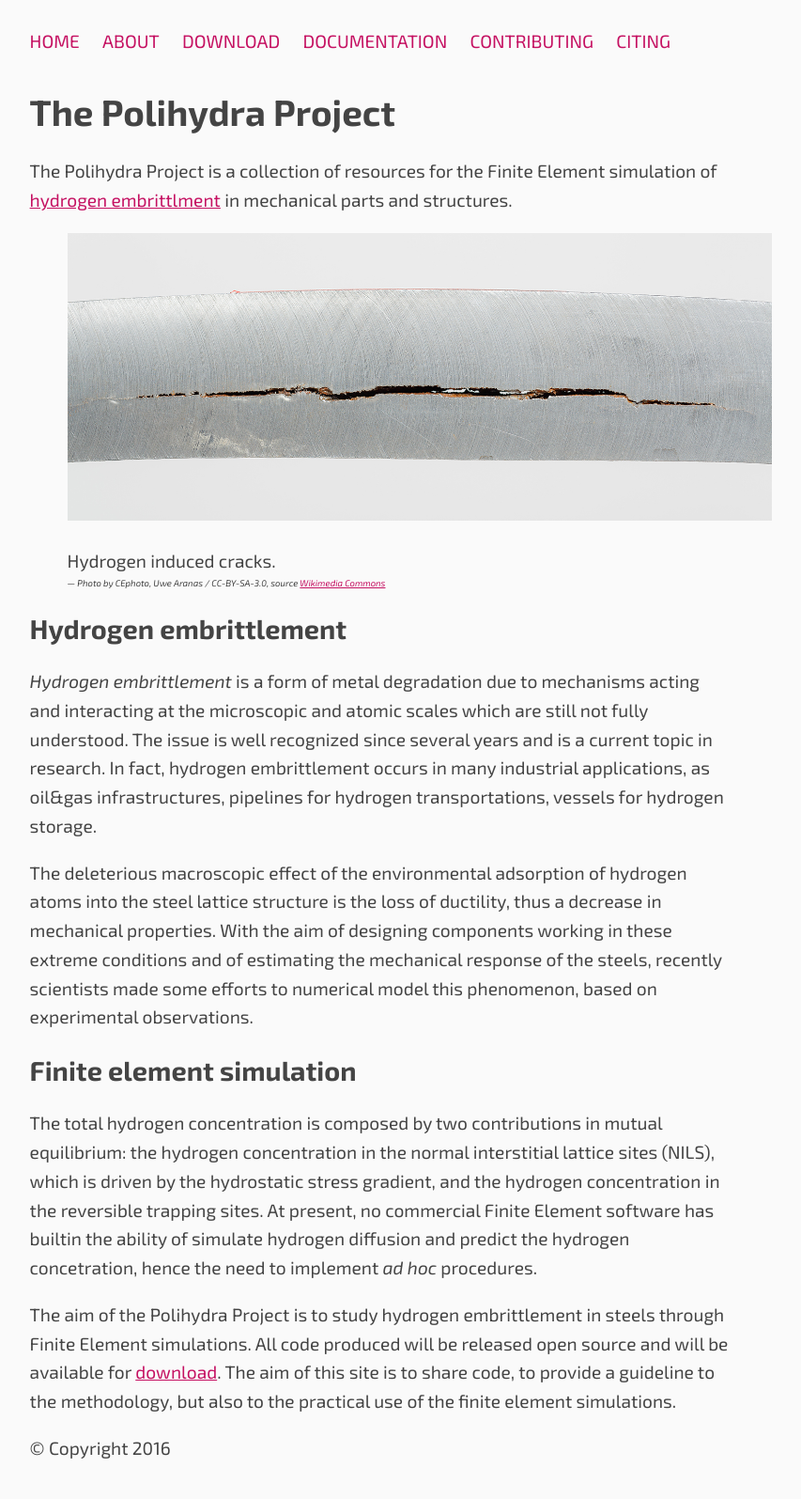
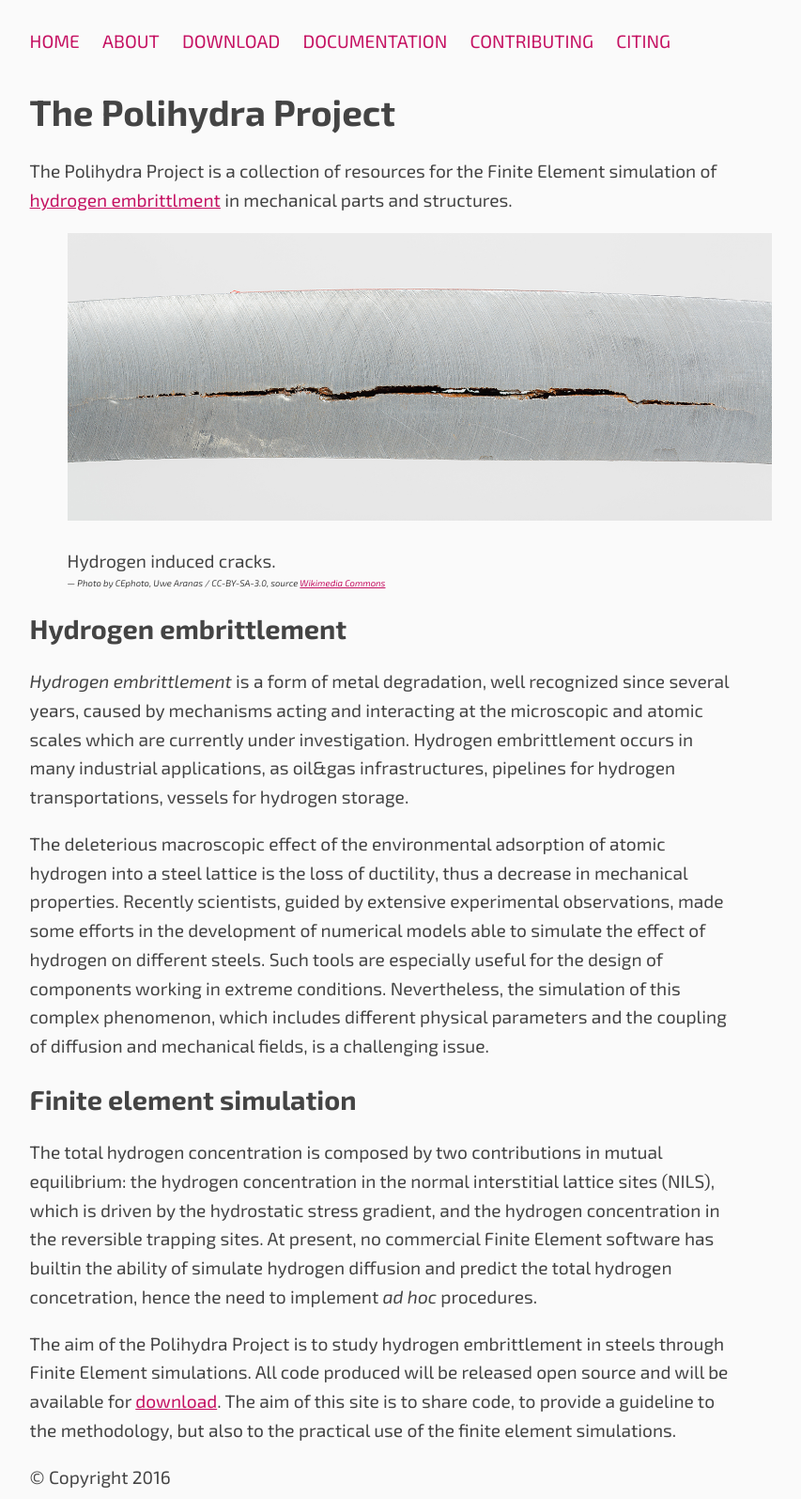
Before and after one commit to PoliHydra/polihydra.github.io, a Jekyll site: the page built from index.md, in a window 1280 px wide. Shown: the whole page at 94% size, without its empty margins (122-975 px from the left). Built offline with Jekyll 4.4.1, drawn with Linux system fonts in a browser that asks for light colours; before the commit the page ends 1565 px from its top, so only the background shows below that.

Commit message:
Update index.md

```diff
--- a/index.md
+++ b/index.md
@@ -27,21 +27,16 @@ CC-BY-SA-3.0, source [Wikimedia Commons][hic]</cite>
 
 ## Hydrogen embrittlement
 
-*Hydrogen embrittlement* is a form of metal degradation due to
-mechanisms acting and interacting at the microscopic and atomic scales
-which are still not fully understood. The issue is well recognized
-since several years and is a current topic in research. In fact,
-hydrogen embrittlement occurs in many industrial applications, as
+*Hydrogen embrittlement* is a form of metal degradation, well recognized
+since several years, caused by mechanisms acting and interacting at the microscopic and atomic scales
+which are currently under investigation. Hydrogen embrittlement occurs in many industrial applications, as
 oil&gas infrastructures, pipelines for hydrogen transportations,
 vessels for hydrogen storage.
 
 The deleterious macroscopic effect of the environmental adsorption of
-hydrogen atoms into the steel lattice structure is the loss of
-ductility, thus a decrease in mechanical properties. With the aim of
-designing components working in these extreme conditions and of
-estimating the mechanical response of the steels, recently scientists
-made some efforts to numerical model this phenomenon, based on
-experimental observations.
+atomic hydrogen into a steel lattice is the loss of ductility, thus a decrease in mechanical properties.
+Recently scientists, guided by extensive experimental observations, made some efforts in the development of numerical models able to simulate the effect of hydrogen on different steels. Such tools are especially useful for the design of components working in extreme conditions.
+Nevertheless, the simulation of this complex phenomenon, which includes different physical parameters and the coupling of diffusion and mechanical fields, is a challenging issue.
 
 ## Finite element simulation
 
@@ -51,7 +46,8 @@ interstitial lattice sites (NILS), which is driven by the hydrostatic
 stress gradient, and the hydrogen concentration in the reversible
 trapping sites. At present, no commercial Finite Element software has
 builtin the ability of simulate hydrogen diffusion and predict the
-hydrogen concetration, hence the need to implement *ad hoc* procedures.
+total hydrogen concetration, hence the need to implement *ad hoc* procedures.
+
 
 The aim of the Polihydra Project is to study hydrogen embrittlement in
 steels through Finite Element simulations. All code produced will be
```
